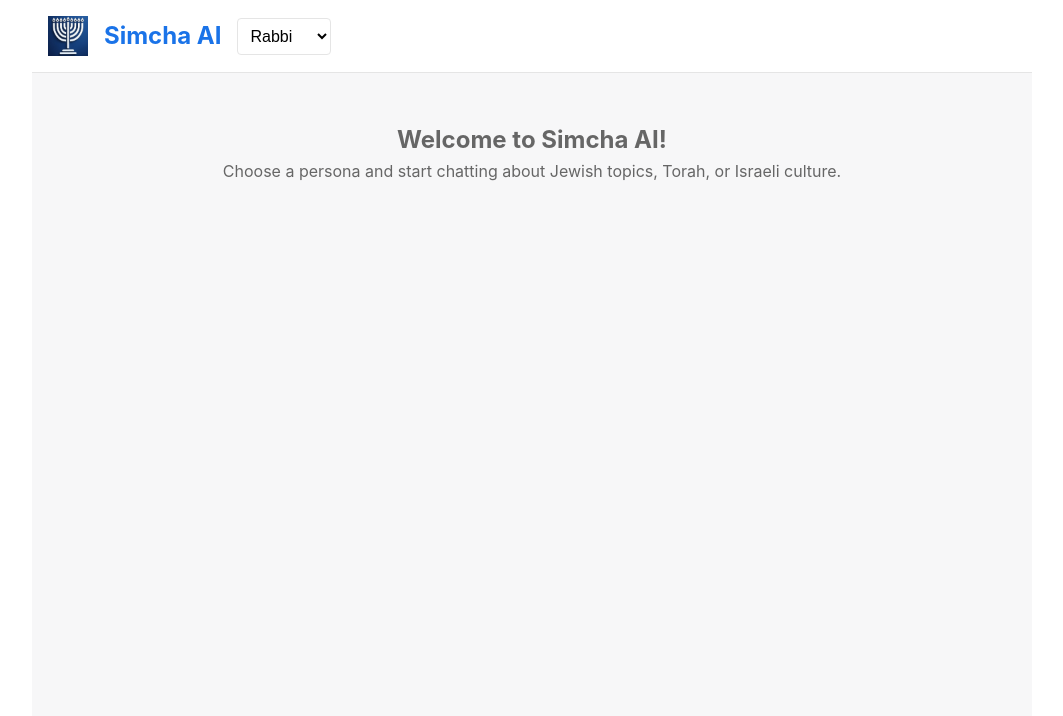
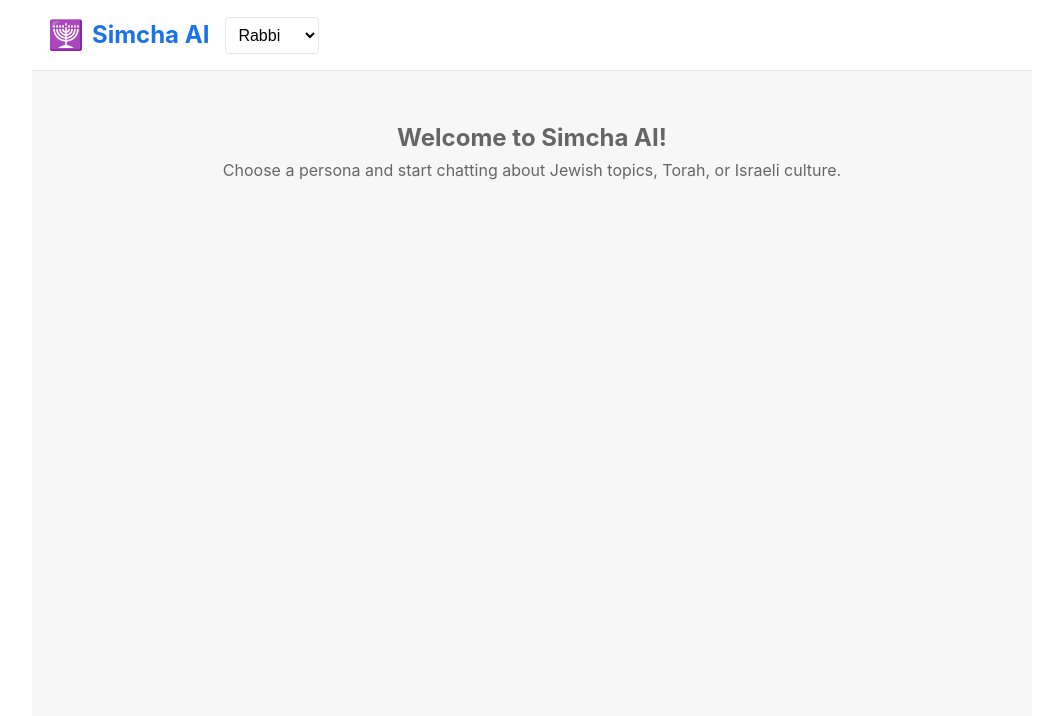
Before and after one commit to Sukonik/simcha-ai, a Flask app: page / in a window 1280 px wide. Shown: the top 716 px of the page, without its empty margins (108-1171 px from the left). Run offline with Flask 3, Linux system fonts and the light colour scheme.

Commit message:
Replace image logo with Menorah icon

```diff
--- a/static/css/style.css
+++ b/static/css/style.css
@@ -39,9 +39,16 @@ header {
     background-color: var(--background-color);
 }
 
-.logo {
-    height: 40px;
-    width: auto;
+.header-title {
+    display: flex;
+    align-items: center;
+    gap: 0.5rem;
+}
+
+.menorah-icon {
+    font-size: 1.8rem;
+    line-height: 1;
+    color: var(--primary-color);
 }
 
 h1 {
--- a/templates/index.html
+++ b/templates/index.html
@@ -9,8 +9,11 @@
 <body>
     <div class="container">
         <header>
-            <img src="{{ url_for('static', filename='img/logo.png') }}" alt="Simcha AI Logo" class="logo">
-            <h1>Simcha AI</h1>
+            <!-- <img src="{{ url_for('static', filename='img/logo.png') }}" alt="Simcha AI Logo" class="logo"> -->
+            <div class="header-title">
+                <span class="menorah-icon">🕎</span>
+                <h1>Simcha AI</h1>
+            </div>
             <div class="persona-selector">
                 <select id="persona-select">
                     <option value="rabbi">Rabbi</option>
```
